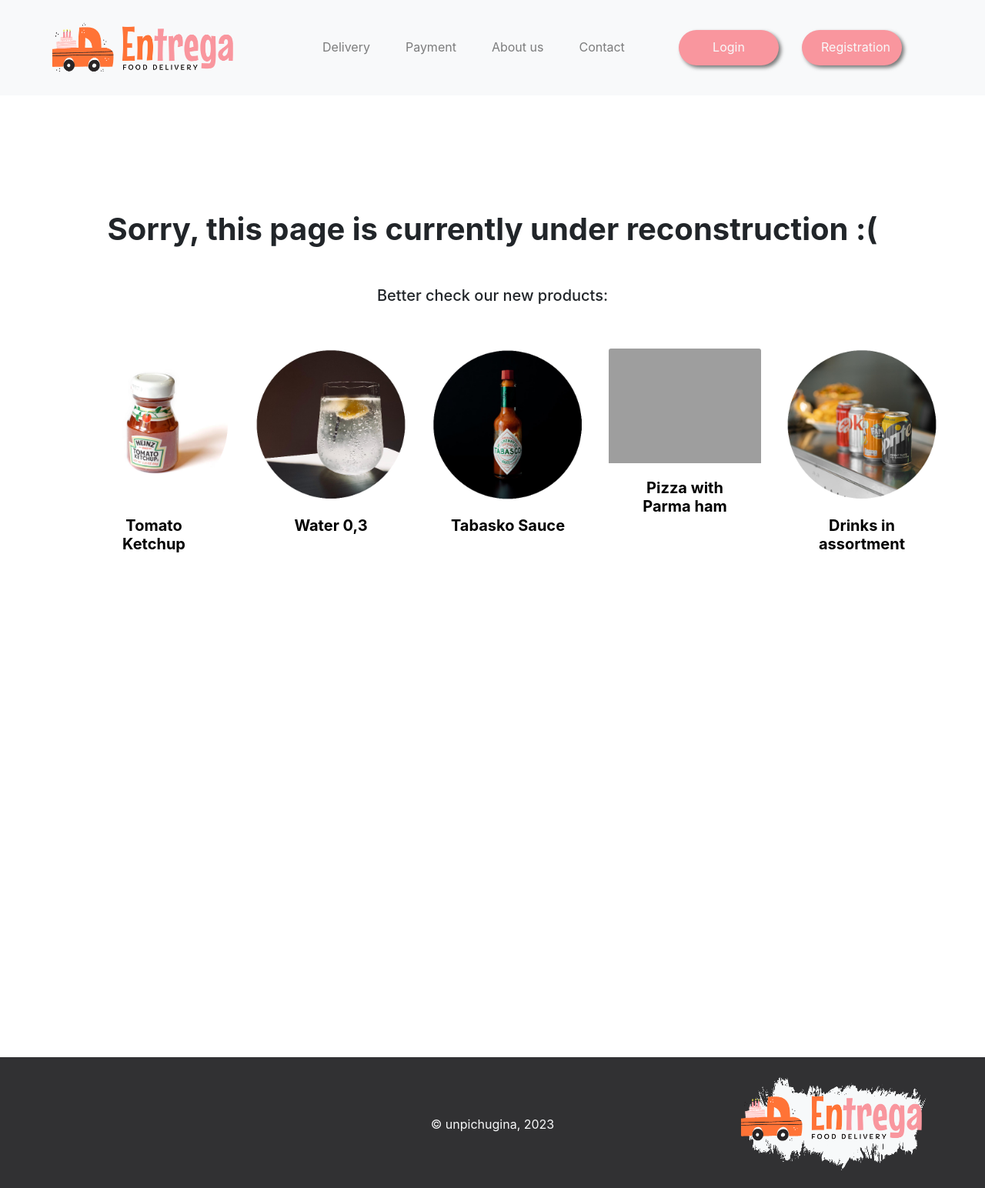
After one commit to unpichugina/food-delivery-app, a Django app: page /nav/contact/ in a window 1280 px wide. The commit adds this page. Shown: the whole page at 77% size. Run offline with Django 4.2, Linux system fonts and the light colour scheme; data comes from the database, SQL or seed files in the repository; both versions use the stored data as it was after the commit; some libraries are stand-ins or nearby versions; grey boxes are pictures that could not be loaded.

Commit message:
footer fixed

```diff
--- a/entrega/cart/templates/cart.html
+++ b/entrega/cart/templates/cart.html
@@ -6,7 +6,7 @@
 {% endblock css %}
 
 {% block title %}
-    <title>Cart Details </title>
+    <title>Cart Details</title>
 {% endblock title %}
 
 {%  block content %}
@@ -52,7 +52,7 @@
                     <a class="action-btn addOrder" style="width: 200px" href="{% url 'payment:create-checkout-session' %}">Make an Order</a>
                 </div>
                 {% else %}
-                    <h5 style="text-align: center">No items in Cart now. Please, choose something delicious :)</h5>
+                    <h4 style="text-align: center; margin-top: 150px; min-height: 500px">No items in Cart now. Please, choose something delicious :)</h4>
                 {% endif %}
             </div>
         </div>
--- a/entrega/core/templates/base.html
+++ b/entrega/core/templates/base.html
@@ -18,7 +18,7 @@
     {% endblock title %}
   </head>
   <body>
-    <nav class="navbar navbar-expand-lg navbar-light bg-light my_nav">
+    <nav class="navbar navbar-expand-lg navbar-light bg-light my_nav" style="padding: 20px;">
       <a class="navbar-brand" id="logo" href="{% url 'home' %}">
         <img src="/media/entrega.png" width="257" height="83" class="d-inline-block align-top" alt="">
       </a>
@@ -28,16 +28,16 @@
       <div class="collapse navbar-collapse ml-5" id="navbarNavDropdown">
         <ul class="navbar-nav">
           <li class="nav-item">
-            <a class="nav-link" href="#">Delivery</a>
+            <a class="nav-link" href="{% url 'nav:delivery' %}">Delivery</a>
           </li>
           <li class="nav-item">
-            <a class="nav-link" href="#">Payment</a>
+            <a class="nav-link" href="{% url 'nav:payment' %}">Payment</a>
           </li>
           <li class="nav-item">
-            <a class="nav-link" href="#">About us</a>
+            <a class="nav-link" href="{% url 'nav:about_us' %}">About us</a>
           </li>
           <li class="nav-item">
-            <a class="nav-link" href="#">Contact</a>
+            <a class="nav-link" href="{% url 'nav:contact' %}">Contact</a>
           </li>
         </ul>
         <div class="mrt2 ml-auto mr-5">
@@ -66,11 +66,13 @@
       </div>
     </nav>
 
+    <div class="content" style="min-height: 1000px">
+        {% block content %}
+    {% endblock content %}
+    </div>
 
-    {% block content %}
-    {% endblock content %}
 
-    <footer id="footer" style="background-color: #313133; padding: 20px; margin-top: 300px;">
+    <footer id="footer" style="background-color: #313133; padding: 20px; margin-top: 100px;">
         <div class="row text-center">
             <div class="col-md-4">
 
@@ -80,7 +82,7 @@
             </div>
             <div class="col-md-4">
                 <a class="" id="logo" href="{% url 'home' %}">
-                    <img src="/media/foot_logo.png" width="269" height="130" class="d-inline-block align-top" alt="">
+                    <img src="/media/white.png" width="257" height="130" class="d-inline-block align-top" alt="">
                 </a>
             </div>
         </div>
--- /dev/null
+++ b/entrega/core/templates/includes/reconstruction.html
@@ -0,0 +1,26 @@
+{% extends 'base.html' %}
+{% load core_tags %}
+{%  load static %}
+
+{% block css %}
+    <link rel="stylesheet" href="{% static 'css/custom.css' %}">
+{% endblock css %}
+
+{% block title %}
+    <title>Oops..</title>
+{% endblock title %}
+
+
+{% block content %}
+<section>
+    <div class="container">
+        <h1 style="text-align: center; font-weight: bold; margin-top: 150px">Sorry, this page is currently under reconstruction :(</h1>
+        <h5 style="text-align: center; margin-top: 50px">Better check our new products: </h5>
+        <div class="row " style="margin-top: 50px">
+            <div class="col-md-10 d-flex">
+                {% get_new_products %}
+            <div>
+        </div>
+    </div>
+</section>
+{% endblock content %}
--- a/entrega/core/templates/menu.html
+++ b/entrega/core/templates/menu.html
@@ -22,7 +22,7 @@
     </nav>
     </section>
 
-    <section id="product list">
+    <section id="product list" >
         {% include 'includes/product_list.html' %}
     </section>
 
--- a/entrega/core/views.py
+++ b/entrega/core/views.py
@@ -94,3 +94,20 @@
 class PopularProductView(ListView):
     template_name = 'popular_list.html'
     model = Product
+
+
+class AboutUsView(TemplateView):
+    template_name = 'includes/reconstruction.html'
+    model = Product
+
+
+class ContactView(AboutUsView):
+    pass
+
+
+class DeliveryView(AboutUsView):
+    pass
+
+
+class PaymentView(AboutUsView):
+    pass
--- a/entrega/entrega/urls.py
+++ b/entrega/entrega/urls.py
@@ -26,7 +26,7 @@
     path('category/', views.CategoryView.as_view(), name="category"),
     path('profile/', include(('core.urls.user_urls', 'core'), namespace='profile')),
     path("menu/", include(('core.urls.product_urls', 'core'), namespace='menu')),
-    # path("api/v1/", include(('api.urls', 'api'), namespace='api')),
+    path("nav/", include(('core.urls.nav_urls','core'), namespace='nav')),
 
     path('cart/', include(('cart.urls', 'cart'), namespace='cart')),
     path('order/', include(('order.urls', 'order'), namespace='order')),
```
Also changed, not shown: entrega/core/templates/index.html (+11 -1 lines), entrega/core/urls/nav_urls.py (added, +9 -0 lines), entrega/database.sqlite3, entrega/media/foot_logo.png (deleted), entrega/media/white.png (added).
